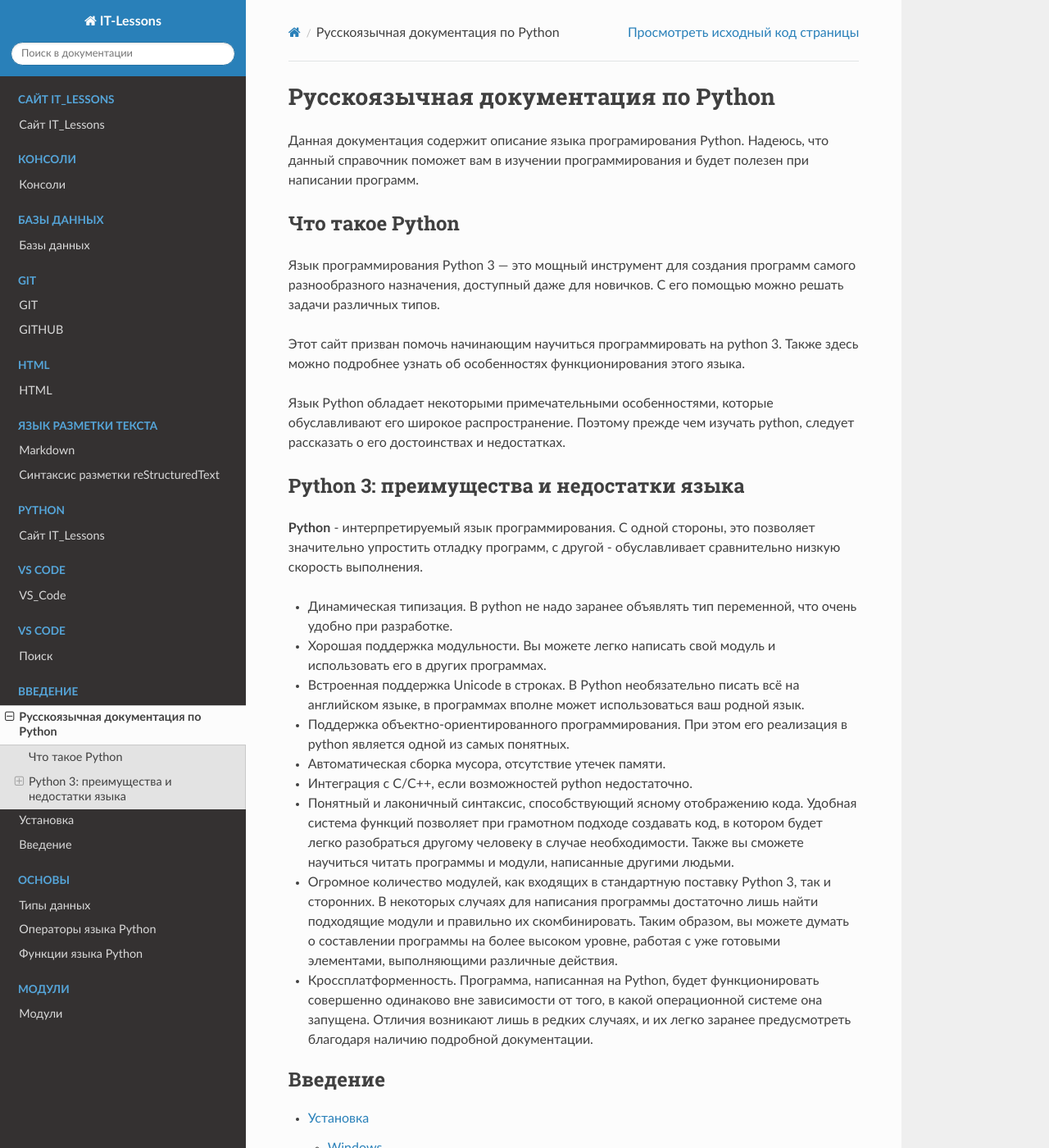
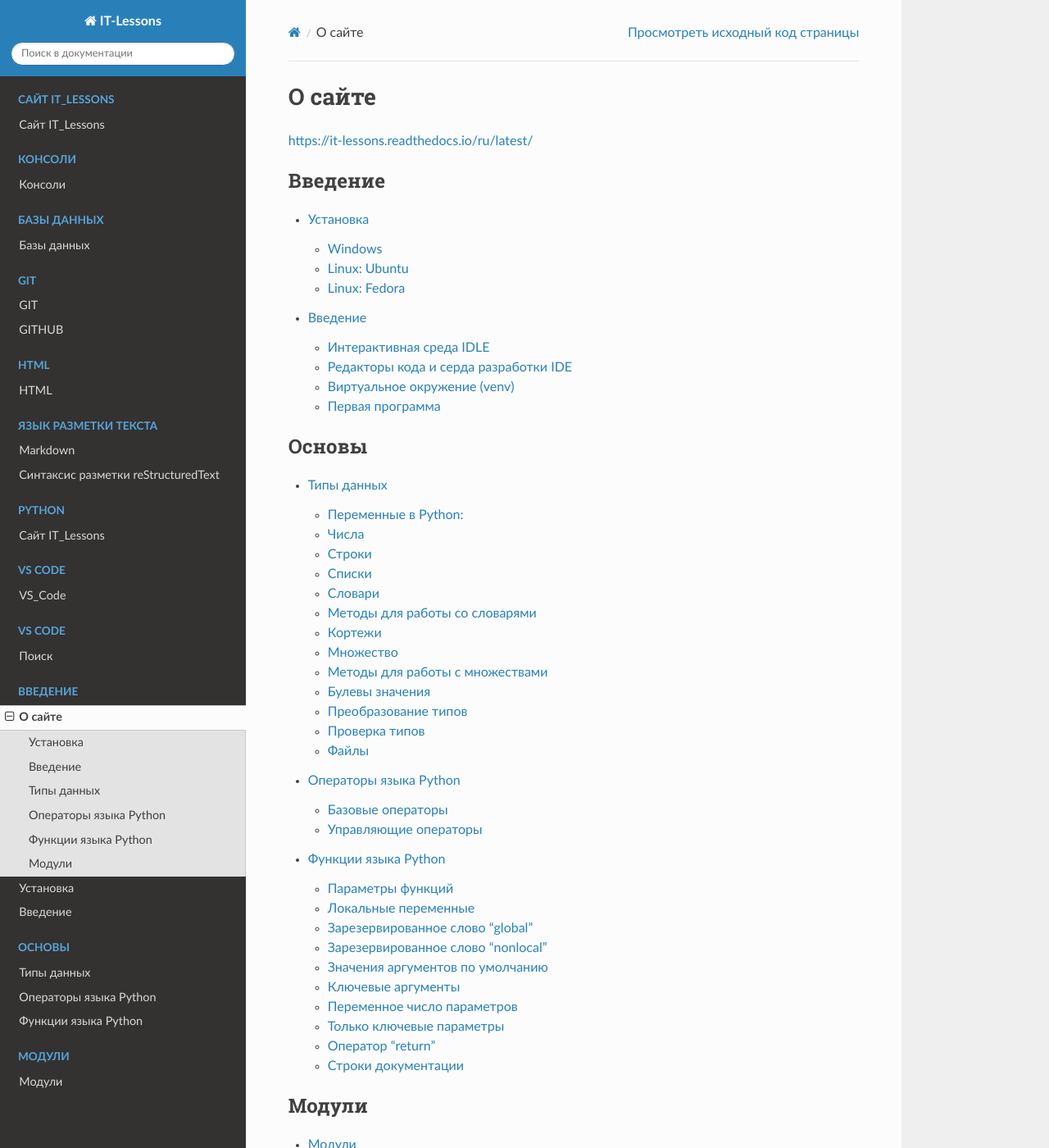
Before and after one commit to NMSprog/5_ITL, a Sphinx documentation site: the page built from source/contents.rst, in a window 1280 px wide and 1400 px high. Shown: the whole window at 82% size. Built offline with Sphinx 7.4.7 and the Read the Docs theme 2.0.0, drawn with Linux system fonts in a browser that asks for light colours; pages that are not in the unit, such as notebooks, are missing from menus.

Commit message:
Парсер

```diff
--- a/README.rst
+++ b/README.rst
@@ -1,29 +1,5 @@
-*************************************
-Русскоязычная документация по Python
-*************************************
+*******
+О сайте
+*******
 
-Данная документация содержит описание языка програмирования Python.
-Надеюсь, что данный справочник поможет вам в изучении программирования и будет полезен при написании программ.
-
-
-Что такое Python
-================
-Язык программирования Python 3 — это мощный инструмент для создания программ самого разнообразного назначения, доступный даже для новичков. С его помощью можно решать задачи различных типов.
-
-Этот сайт призван помочь начинающим научиться программировать на python 3. Также здесь можно подробнее узнать об особенностях функционирования этого языка.
-
-Язык Python обладает некоторыми примечательными особенностями, которые обуславливают его широкое распространение. Поэтому прежде чем изучать python, следует рассказать о его достоинствах и недостатках.
-
-Python 3: преимущества и недостатки языка
-=========================================
-**Python** - интерпретируемый язык программирования. С одной стороны, это позволяет значительно упростить отладку программ, с другой - обуславливает сравнительно низкую скорость выполнения.
-
-* Динамическая типизация. В python не надо заранее объявлять тип переменной, что очень удобно при разработке.
-* Хорошая поддержка модульности. Вы можете легко написать свой модуль и использовать его в других программах.
-* Встроенная поддержка Unicode в строках. В Python необязательно писать всё на английском языке, в программах вполне может использоваться ваш родной язык.
-* Поддержка объектно-ориентированного программирования. При этом его реализация в python является одной из самых понятных.
-* Автоматическая сборка мусора, отсутствие утечек памяти.
-* Интеграция с C/C++, если возможностей python недостаточно.
-* Понятный и лаконичный синтаксис, способствующий ясному отображению кода. Удобная система функций позволяет при грамотном подходе создавать код, в котором будет легко разобраться другому человеку в случае необходимости. Также вы сможете научиться читать программы и модули, написанные другими людьми.
-* Огромное количество модулей, как входящих в стандартную поставку Python 3, так и сторонних. В некоторых случаях для написания программы достаточно лишь найти подходящие модули и правильно их скомбинировать. Таким образом, вы можете думать о составлении программы на более высоком уровне, работая с уже готовыми элементами, выполняющими различные действия.
-* Кроссплатформенность. Программа, написанная на Python, будет функционировать совершенно одинаково вне зависимости от того, в какой операционной системе она запущена. Отличия возникают лишь в редких случаях, и их легко заранее предусмотреть благодаря наличию подробной документации.
+https://it-lessons.readthedocs.io/ru/latest/
--- a/source/index.rst
+++ b/source/index.rst
@@ -1,4 +1,10 @@
 .. include:: ../README.rst
+
+.. toctree::
+    :caption: IT
+    :maxdepth: 2
+
+    Parsing/parsing
 
 .. toctree::
     :caption: Сайт IT_Lessons
```
Also changed, not shown: 1 other file.
